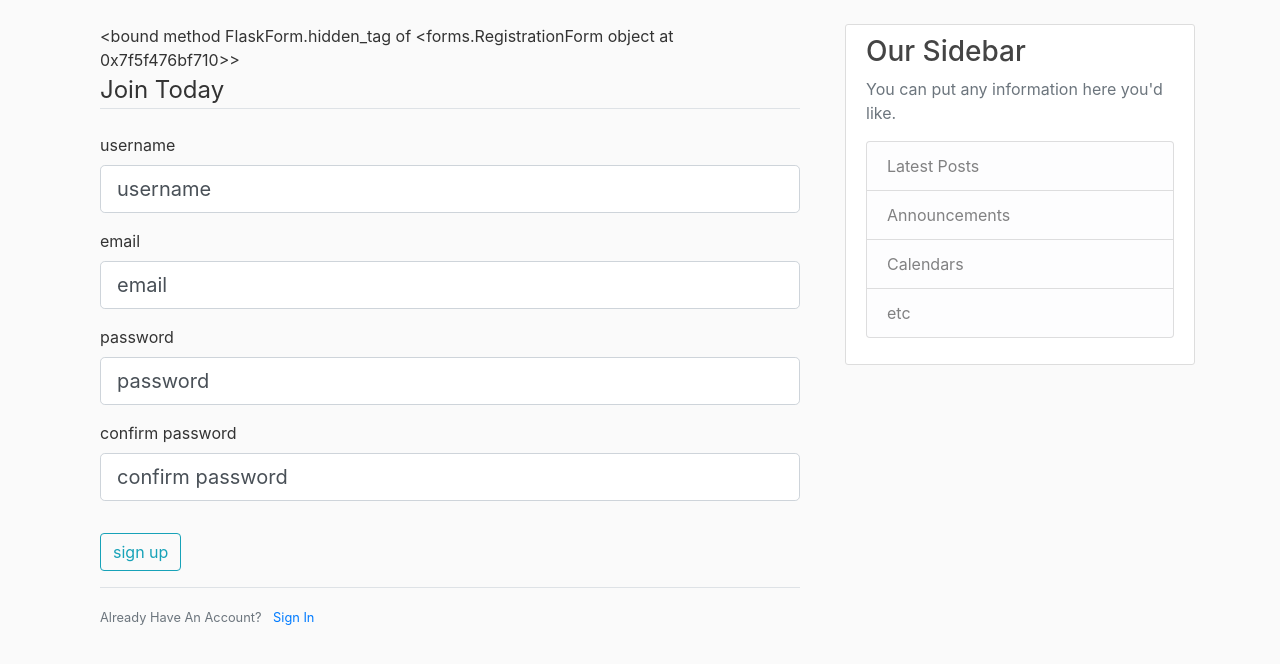
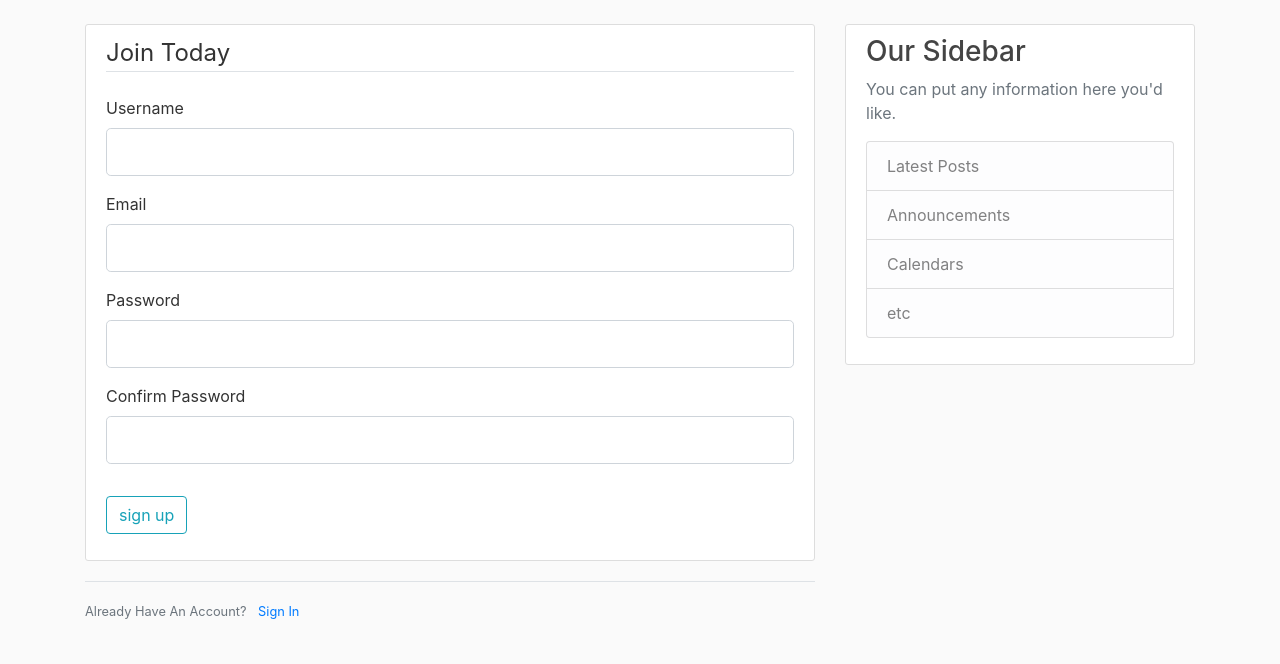
Before and after one commit to sahithipala1/blog_app_using_flask, a Flask app: page /register in a window 1280 px wide. Shown: the part 56-720 px from the top of the page. Run offline with Flask 2, Linux system fonts and the light colour scheme; some libraries are stand-ins or nearby versions.

Commit message:
Added new pages register and login. Added code to the pages to register and login.

```diff
--- a/app.py
+++ b/app.py
@@ -1,8 +1,9 @@
-from flask import Flask, render_template, url_for
+from crypt import methods
+
+from flask import Flask, render_template, url_for, flash, redirect
 from forms import RegistrationForm, LoginForm
 
 app = Flask(__name__)
-
 app.config['SECRET_KEY'] = '399f7a32ba372e49ba7ad87be956e123'
 
 posts = [
@@ -32,16 +33,25 @@ def about():
     return render_template('about.html', title="About")
 
 
-@app.route('/register')
+@app.route('/register', methods=['GET', 'POST'])
 def register():
     form = RegistrationForm()
+    if form.validate_on_submit():
+        flash(f'Account created for {form.username.data}!', 'success')
+        return redirect(url_for('home'))
     return render_template('register.html', title="Register", form=form)
 
 
-@app.route('/login')
+@app.route('/login', methods=['GET', 'POST'])
 def login():
     form = LoginForm()
-    return render_template('login.html', title="Login", form=form)
+    if form.validate_on_submit():
+        if form.email.data == 'admin@blog.com' and form.password.data == 'password':
+            flash('You have been logged in!', 'success')
+            return redirect(url_for('home'))
+        else:
+            flash('Login Unsuccessful. Please check username and password', 'danger')
+    return render_template('login.html', title='Login', form=form)
 
 
 if __name__ == '__main__':
--- a/forms.py
+++ b/forms.py
@@ -4,15 +4,15 @@ from wtforms.validators import DataRequired, Length, Email, EqualTo
 
 
 class RegistrationForm(FlaskForm):
-    username = StringField("username", validators=[DataRequired(), Length(min=2, max=20)])
-    email = StringField("email", validators=[DataRequired(), Email()])
-    password = PasswordField("password", validators=[DataRequired()])
-    confirm_password = PasswordField("confirm password", validators=[DataRequired(),EqualTo("password")])
+    username = StringField("Username", validators=[DataRequired(), Length(min=2, max=20)])
+    email = StringField("Email", validators=[DataRequired(), Email()])
+    password = PasswordField("Password", validators=[DataRequired()])
+    confirm_password = PasswordField("Confirm Password", validators=[DataRequired(),EqualTo("password")])
     submit = SubmitField('sign up')
 
 
 class LoginForm(FlaskForm):
-    email = StringField("email", validators=[DataRequired(), Email()])
-    password = PasswordField("password", validators=[DataRequired()])
+    email = StringField("Email", validators=[DataRequired(), Email()])
+    password = PasswordField("Password", validators=[DataRequired()])
     remember = BooleanField("Remember Me")
-    submit = SubmitField('sign up')
+    submit = SubmitField('Sign up')
--- a/templates/layout.html
+++ b/templates/layout.html
@@ -42,6 +42,15 @@
       <main role="main" class="container">
       <div class="row">
         <div class="col-md-8">
+            {% with messages = get_flashed_messages(with_categories=true) %}
+              {% if messages %}
+                 {% for category, message in messages %}
+                    <div class="alert alert-{{ category }}">
+                       {{ message }}
+                    </div>
+                 {% endfor %}
+              {% endif %}
+           {% endwith %}
           {% block content %}{% endblock %}
         </div>
         <div class="col-md-4">
--- a/templates/register.html
+++ b/templates/register.html
@@ -1,37 +1,72 @@
 {% extends "layout.html" %}
 {% block content %}
-        <div class="container">
-            <form method="post" action="">
-                {{ form.hidden_tag }}
+    <div class="content-section">
+        <form method="POST" action="">
+            {{ form.hidden_tag() }}
             <fieldset class="form-group">
                 <legend class="border-bottom mb-4">Join Today</legend>
                 <div class="form-group">
-                        {{form.username.label(class="form-control-label")}}
-                        {{ form.username.label(class="form-control form-control-lg") }}
+                    {{ form.username.label(class="form-control-label") }}
+
+                    {% if form.username.errors %}
+                        {{ form.username(class="form-control form-control-lg is-invalid") }}
+                        <div class="invalid-feedback">
+                            {% for error in form.username.errors %}
+                                <span>{{ error }}</span>
+                            {% endfor %}
+                        </div>
+                    {% else %}
+                        {{ form.username(class="form-control form-control-lg") }}
+                    {% endif %}
                 </div>
                 <div class="form-group">
-                        {{form.email.label(class="form-control-label")}}
-                        {{ form.email.label(class="form-control form-control-lg") }}
+                    {{ form.email.label(class="form-control-label") }}
+                    {% if form.email.errors %}
+                        {{ form.email(class="form-control form-control-lg is-invalid") }}
+                        <div class="invalid-feedback">
+                            {% for error in form.email.errors %}
+                                <span>{{ error }}</span>
+                            {% endfor %}
+                        </div>
+                    {% else %}
+                        {{ form.email(class="form-control form-control-lg") }}
+                    {% endif %}
                 </div>
                 <div class="form-group">
-                        {{form.password.label(class="form-control-label")}}
-                        {{ form.password.label(class="form-control form-control-lg") }}
+                    {{ form.password.label(class="form-control-label") }}
+                    {% if form.password.errors %}
+                        {{ form.password(class="form-control form-control-lg is-invalid") }}
+                        <div class="invalid-feedback">
+                            {% for error in form.password.errors %}
+                                <span>{{ error }}</span>
+                            {% endfor %}
+                        </div>
+                    {% else %}
+                        {{ form.password(class="form-control form-control-lg") }}
+                    {% endif %}
                 </div>
                 <div class="form-group">
-                        {{form.confirm_password.label(class="form-control-label")}}
-                        {{ form.confirm_password.label(class="form-control form-control-lg") }}
+                    {{ form.confirm_password.label(class="form-control-label") }}
+                    {% if form.confirm_password.errors %}
+                        {{ form.confirm_password(class="form-control form-control-lg is-invalid") }}
+                        <div class="invalid-feedback">
+                            {% for error in form.confirm_password.errors %}
+                                <span>{{ error }}</span>
+                            {% endfor %}
+                        </div>
+                    {% else %}
+                        {{ form.confirm_password(class="form-control form-control-lg") }}
+                    {% endif %}
                 </div>
             </fieldset>
             <div class="form-group">
-                    {{ form.submit(class= "btn btn-outline-info")}}
+                {{ form.submit(class="btn btn-outline-info") }}
             </div>
         </form>
+    </div>
     <div class="border-top pt-3">
         <small class="text-muted">
-                    Already Have An Account? <a class="ml-2" href="{{url_for('login')}}">Sign In</a>
+            Already Have An Account? <a class="ml-2" href="{{ url_for('login') }}">Sign In</a>
         </small>
-
-            </div>
-
     </div>
 {% endblock content %}
```
Also changed, not shown: templates/login.html (+53 -0 lines). Lines whose indentation alone changed are shown as unchanged.
